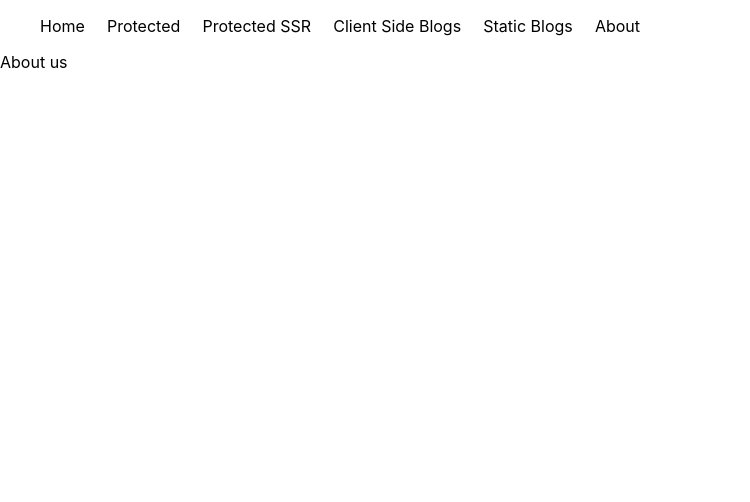
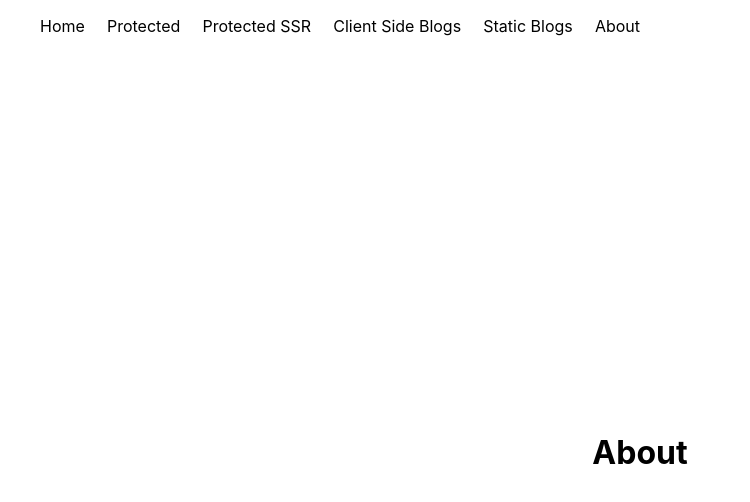
Before and after one commit to riacoding/nextauthtest, a Next.js app: page /about in a window 1280 px wide. Shown: the top 502 px of the page, without its empty margins (0-750 px from the left). Built offline with nearby package versions, Linux system fonts and the light colour scheme; no server answers; what aws-amplify would draw is missing.

Commit message:
ui changes to about page

```diff
--- a/pages/about.js
+++ b/pages/about.js
@@ -1,5 +1,10 @@
 import React from "react";
+import styles from "../styles/Home.module.css";
 
 export default function About() {
-  return <div>About us</div>;
+  return (
+    <main className={styles.main}>
+      <h1>About</h1>
+    </main>
+  );
 }
```
